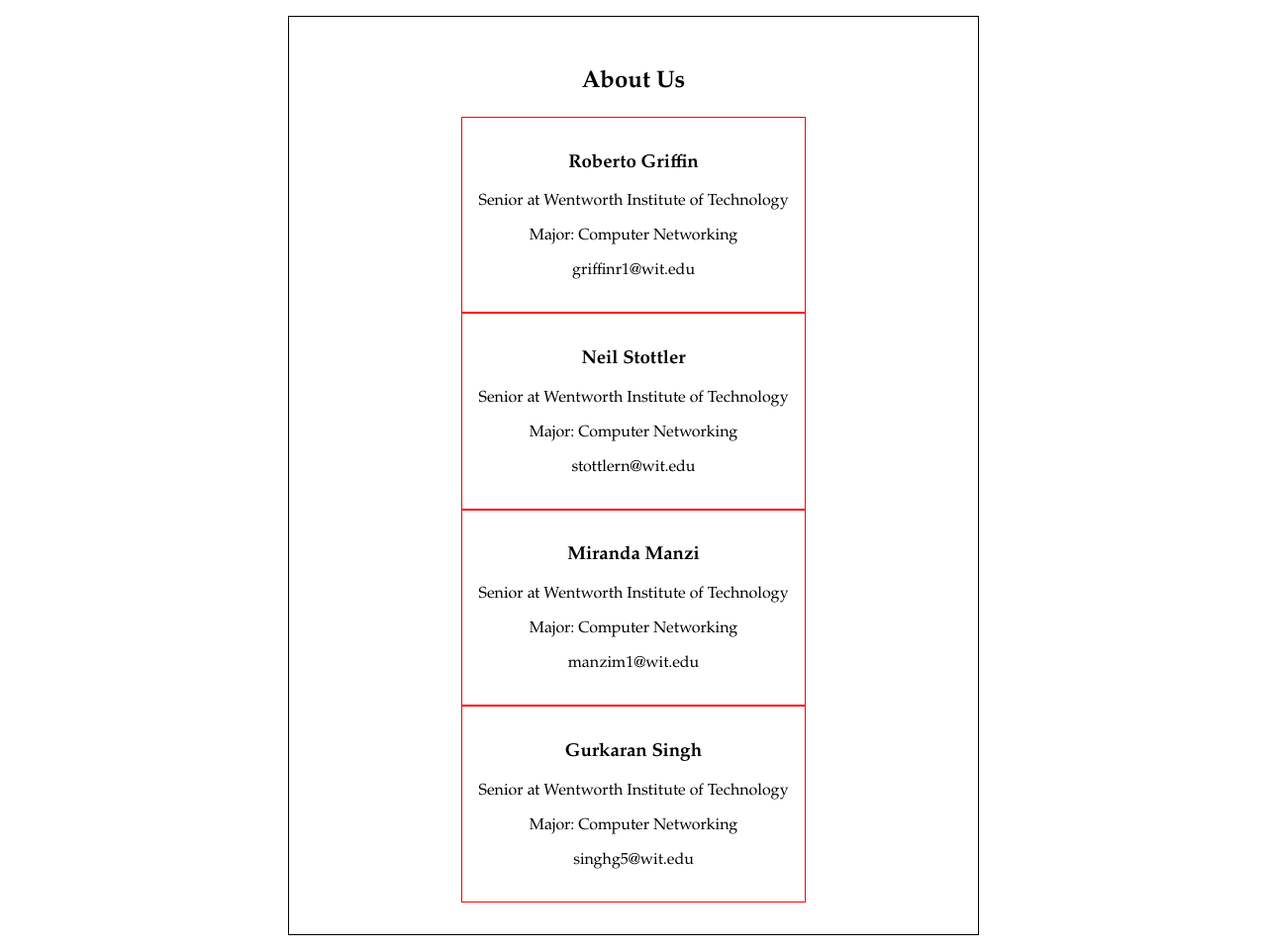
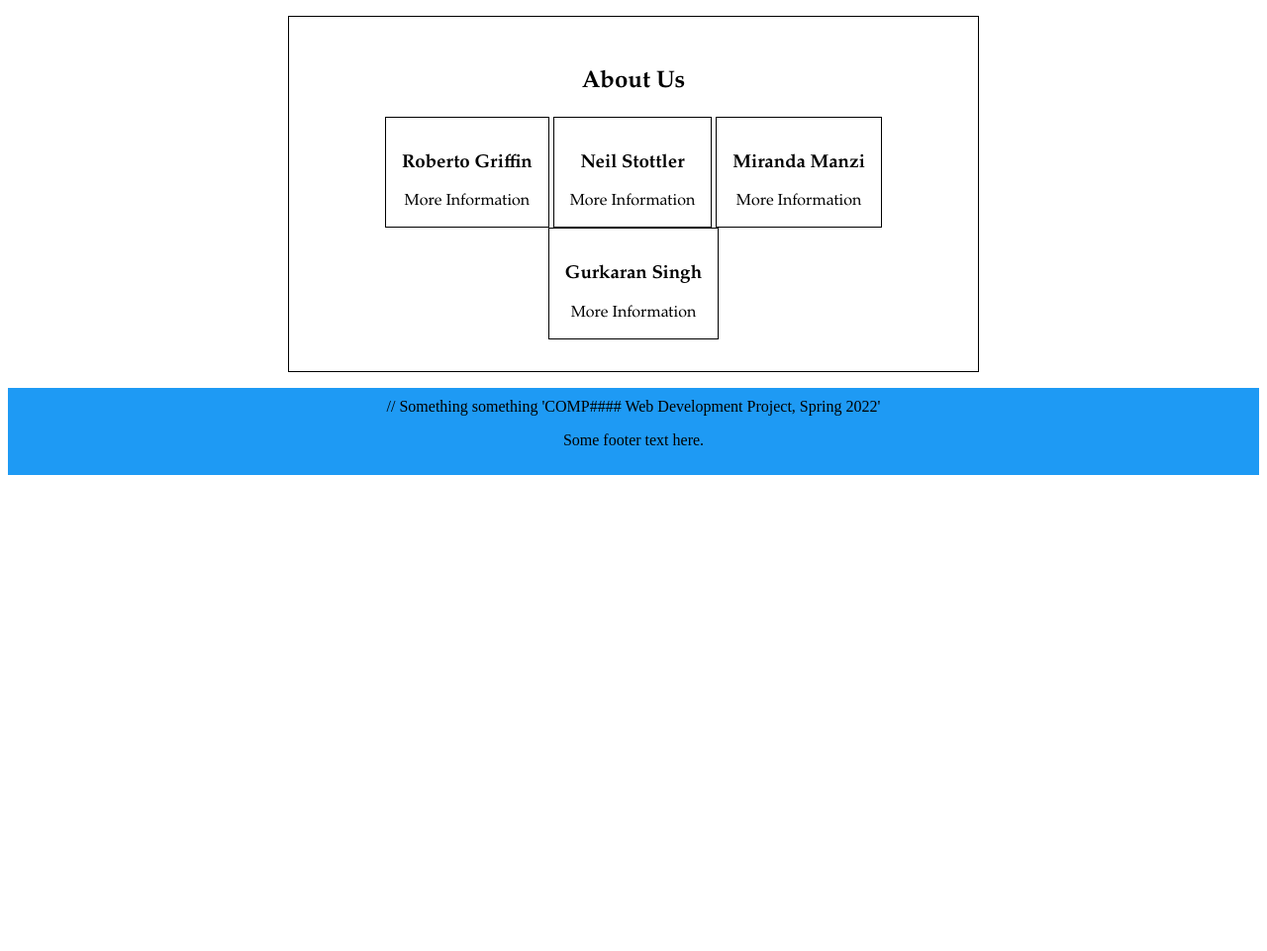
Before and after one commit to neilstottler/web-dev-final, a PHP site: page /AboutUs.html in a window 1280 px wide. Shown: the whole page at 99% size. After the commit the page ends 480 px from the top, so only its background shows below. Run offline with PHP 8.4, Linux system fonts and the light colour scheme.

Commit message:
changed about page
html syntax changed

```diff
--- a/AboutUs.html
+++ b/AboutUs.html
@@ -18,36 +18,53 @@
 		</header>
 		<article class="member-container">
 			<div class="member">
+
 				<h3>Roberto Griffin</h3>
+					<div class="reveal"> More Information  </div>
+						<div class = "hide">
 				<p>Senior at Wentworth Institute of Technology</p>
 				<p>Major: Computer Networking</p>
 				<p>griffinr1@wit.edu</p>
+						</div>
 
 			</div>
 
 			<div class="member">
 				<h3>Neil Stottler</h3>
+				<div class="reveal"> More Information  </div>
+						<div class = "hide">
 				<p>Senior at Wentworth Institute of Technology</p>
 				<p>Major: Computer Networking</p>
 				<p>stottlern@wit.edu</p>
+						</div>
 			</div>
 
 			<div class="member">
 				<h3>Miranda Manzi</h3>
+				<div class="reveal"> More Information  </div>
+						<div class = "hide">
 				<p>Senior at Wentworth Institute of Technology</p>
 				<p>Major: Computer Networking</p>
 				<p>manzim1@wit.edu</p>
+						</div>
 
 			</div>
 
 			<div class="member">
 				<h3>Gurkaran Singh</h3>
+				<div class="reveal"> More Information  </div>
+						<div class = "hide">
 				<p>Senior at Wentworth Institute of Technology</p>
 				<p>Major: Computer Networking</p>
 				<p>singhg5@wit.edu</p>
+						</div>
 
 			</div>
 		</article>
 	</article>
+	<footer>
+		// Something something 'COMP#### Web Development Project, Spring 2022'
+		<p>Some footer text here.</p>
+	</footer>
 </body>
 </html>
--- a/css/about-us.css
+++ b/css/about-us.css
@@ -1,7 +1,8 @@
 /* about us page should be done here */
 .member {
     display: inline-block;
-    border: 1px solid red;
+    border: 1px solid black;
+
     padding: 1rem 1rem;
     vertical-align: middle;
 }
@@ -19,6 +20,19 @@
 }
 
 .member :hover {
+    background-color: transparent;
 
-    outline:black;
 }
+
+.member-container  :hover {
+    box-shadow: 0 0 0 3px #424141;
+}
+
+.hide{
+    display: none;
+}
+
+.reveal:hover + .hide {
+    display: block;
+    color: blue;
+}
```
